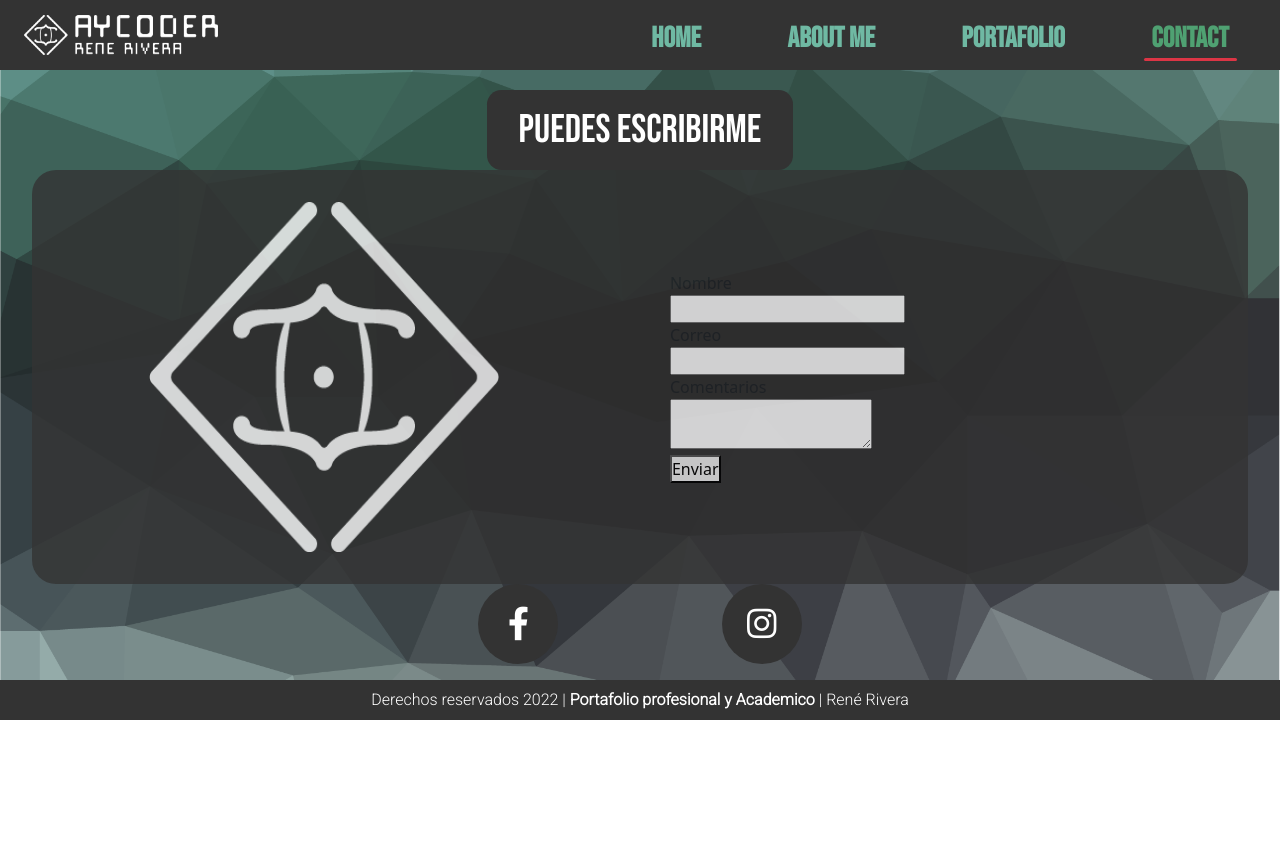
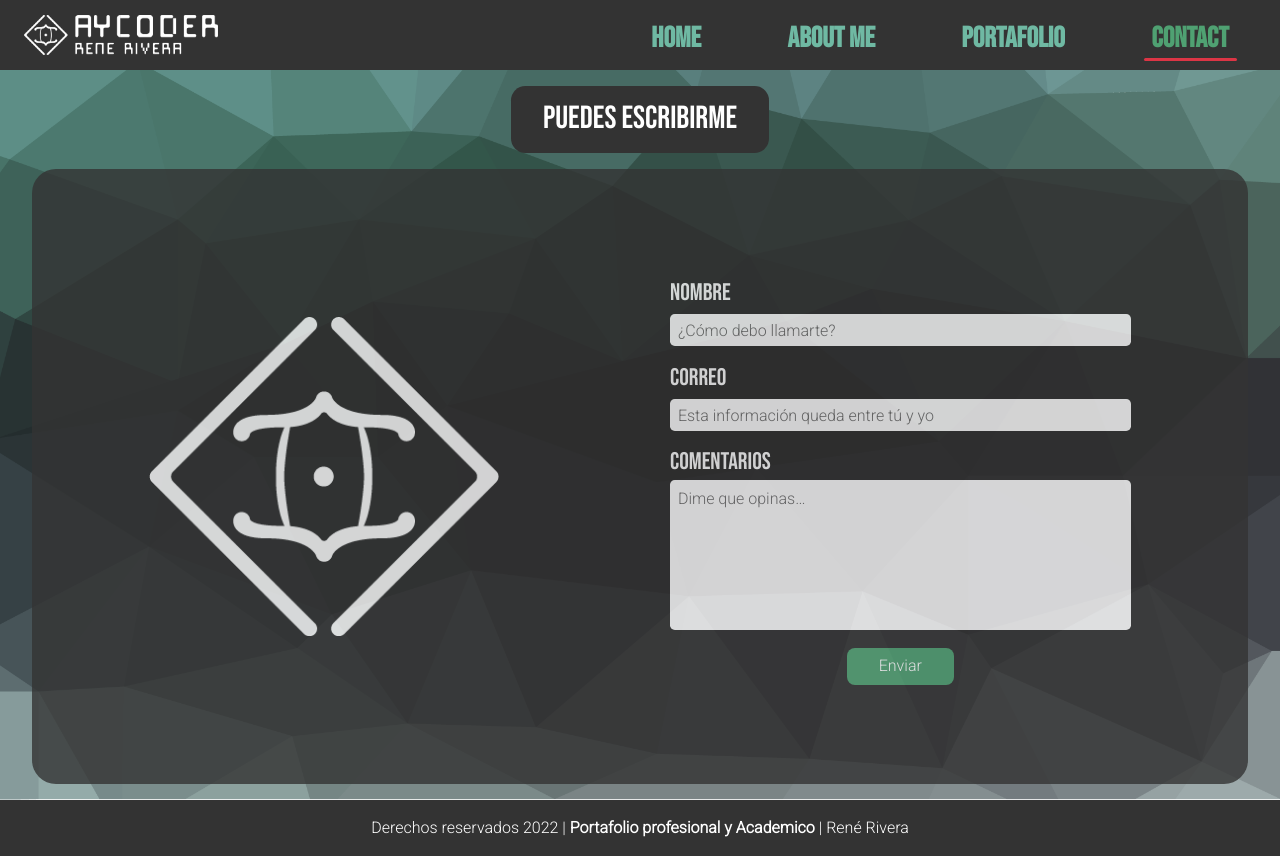
Before and after one commit to AlexR-glitch/portafoliov4, a React (Create React App) app: page /contacto in a window 1280 px wide. Before the commit the page ends 800 px from the top, so only its background shows below. Built offline with nearby package versions, Linux system fonts and the light colour scheme.

Commit message:
correcciones ortograficas

```diff
--- a/src/components/footer/Footer.js
+++ b/src/components/footer/Footer.js
@@ -6,9 +6,9 @@ export default function Footer(){
         <>
         <div className="footer">
             <div className="ContEnlaces">
-                <div className="derechos">
+                <p className="derechos">
                     Derechos reservados {Year} | <strong> Portafolio profesional y Academico </strong> | René Rivera
-                </div>
+                </p>
             </div>
         </div>
         </>
--- a/src/components/footer/footer.scss
+++ b/src/components/footer/footer.scss
@@ -12,13 +12,31 @@
     .ContEnlaces{
         width: 80%;
         display: flex;
-        flex-direction: column-reverse;
+        align-items: center;
         justify-content: center;
-        align-items: center;
+        padding: .5rem;
         .derechos{
+            height: fit-content;
             font-size: 1rem;
             color: $blancoPrim;
             font-family: $tipoSecundario;
+            margin: 0;
         }
     }
 }
+
+@media screen and (max-width: 768px){
+
+}
+
+@media screen and (max-width: 375px){
+    .footer{
+        background: $blancoPrim;
+        .ContEnlaces{
+            padding: .2rem;
+            .derechos{
+                color: $colorPrimario;
+            }
+        }
+    }
+}
--- a/src/pages/about/About.js
+++ b/src/pages/about/About.js
@@ -8,7 +8,7 @@ export default function About(){
                 <div className="CCTexto">
                     <h1 className="CTitular">Sobre mí</h1>
                     <p className="CCCuerpo">
-                        Mi nombre es <strong>René Rivera</strong> soy estudiante de ultimo cicle de la carrera de <strong>Diseño grafico web multimedia</strong>, durante mis estudios universitarios me he interesado por ciertas areas profecionales como la edicion de <strong>fotografias</strong>, <strong>videos</strong> con fines ludicos o profesionales, asi como en la <strong>programacion de sitios web</strong>, haciendo uso de lenguajes de programación y tecnologías como reactjs.<br/><br/>
+                        Mi nombre es <strong>René Rivera</strong> soy estudiante de ultimo ciclo de la carrera de <strong>Diseño grafico web multimedia</strong>, durante mis estudios universitarios me he interesado por ciertas areas profecionales como la edicion de <strong>fotografias</strong>, <strong>videos</strong> con fines ludicos o profesionales, asi como en la <strong>programacion de sitios web</strong>, haciendo uso de lenguajes de programación y tecnologías como React Js.<br/><br/>
 
                         Mis areas de <strong>conocimiento</strong> y <strong>experiencia</strong> son:<br/><br/>
                     </p>
--- a/src/pages/components/button.scss
+++ b/src/pages/components/button.scss
@@ -12,6 +12,7 @@
     align-items: center;
     text-decoration: none;
     opacity: .5;
+    z-index: 1000;
     transition: opacity .2s ease-out;
         .fa-solid{
             font-size: 2rem;
--- a/src/pages/contact/Contacto.js
+++ b/src/pages/contact/Contacto.js
@@ -19,20 +19,20 @@ export default function contacto() {
 
                             <div>
                                 <label>Nombre <br/>
-                                    <input type='text' name='name' required/>
+                                    <input type='text' name='name' required className='areaInput input' placeholder='¿Cómo debo llamarte?'/>
                                 </label>
                             </div>
 
                             <div>
                                 <label>Correo <br/>
-                                    <input type='email' name='email' required/>
+                                    <input type='email' name='email' required className='areaInput input' placeholder='Esta información queda entre tú y yo'/>
                                 </label>
                             </div>
 
 
                             <div>
                                 <label>Comentarios <br/>
-                                    <textarea name='message' required ></textarea>
+                                    <textarea name='message' required className='areaInput text' placeholder='Dime que opinas… '></textarea>
                                 </label>
                             </div>
 
@@ -40,14 +40,6 @@ export default function contacto() {
                         </form>
                     </div>
                 </div>
-                <div className="RRSS">
-                    <a href="https://www.facebook.com/rene.alexander.rivera.hernandz" className="RRSSlinks">
-                        <i class="fa-brands fa-facebook-f" />
-                    </a>
-                    <a href="https://www.instagram.com/alexxander_rivera/" className="RRSSlinks">
-                        <i class="fa-brands fa-instagram" />
-                    </a>
-                </div>
             </div>
         </>
     )
--- a/src/pages/contact/contacto.scss
+++ b/src/pages/contact/contacto.scss
@@ -1,19 +1,19 @@
 @import 'variables';
 .contacto{
     width: 100%;
-    height: 100%;
+    height: 100vh;
     background: url(../landing/BgPrincipal.png);
     background-size: cover;
     background-position: center;
     padding: 1rem 2rem;
-    padding-top: 90px;
+    padding-top: 70px;
     display: flex;
     flex-direction: column;
     justify-content: space-around;
     align-items: center;
     .contenedorContacto{
         width: 100%;
-        height: fit-content;
+        height: 100%;
         border-radius: 1.5rem;
         background: $colorPrimario;
         filter: opacity(.8);
@@ -24,11 +24,54 @@
         align-items: center;
         img{
             width: 350px;
-            height: 350px;
+            height: auto;
         }
         .contenedorFormulario{
             width: 40%;
             height: auto;
+            form{
+                width: 100%;
+                display: flex;
+                flex-direction: column;
+                align-items: center;
+                div{
+                    width: 100%;
+                    margin: .4rem 0;
+                    label{
+                        font-family: $tipoPrincipal;
+                        color: $blancoPrim;
+                        font-size: 1.5rem;
+                        width: 100%;
+                        .areaInput{
+                            width: 100%;
+                            margin: 0;
+                            font-family: $tipoSecundario;
+                            border-radius: .3rem;
+                            border-style: none;
+                            font-size: 1rem;
+                        }
+                        .text{
+                            height: 150px;
+                            resize: none;
+                            padding: .4rem .5rem;
+                        }
+                        .input{
+                            height: 2rem;
+                            padding: .4rem .5rem;
+                        }
+                    }
+                }
+                button{
+                    width: fit-content;
+                    padding: .4rem 2rem;
+                    border-style: none;
+                    border-radius: .5rem;
+                    background: $colorManifiesto;
+                    color: $blancoPrim;
+                    font-family: $tipoSecundario;
+                    font-size: 1rem;
+                }
+            }
         }
     }
     .contactoCabeza{
@@ -40,36 +83,14 @@
         justify-content: center;
         align-items: center;
         border-radius: .9rem;
-        padding: 1rem 2rem;
+        padding: .9rem 2rem;
+        margin: 1rem;
         .contactoTitular{
             height: fit-content;
             padding: 0;
             margin: 0;
             font-family: $tipoPrincipal;
-            font-size: 2.5rem;
-        }
-    }
-    .RRSS{
-        width: 40%;
-        height: fit-content;
-        display: flex;
-        flex-direction: row;
-        justify-content: space-around;
-        align-items: center;
-        .RRSSlinks{
-            width: 5rem;
-            height: 5rem;
-            display: flex;
-            border-radius: 4rem;
-            background: $colorPrimario;
-            justify-content: center;
-            align-items: center;
-            text-decoration: none;
-            padding: 1rem;
-            i{
-                font-size: 2.1rem;
-                color: $blancoPrim;
-            }
+            font-size: 2rem;
         }
     }
 }
@@ -95,16 +116,6 @@
                 font-size: 1.5rem;
             }
         }
-        .RRSS{
-            width: 60%;
-            .RRSSlinks{
-                width: 4rem;
-                height: 4rem;
-                i{
-                    font-size: 1.8rem;
-                }
-            }
-        }
     }
 }
 
@@ -124,11 +135,5 @@
                 font-size: 1.4rem;
             }
         }
-        .RRSS{
-            width: 90%;
-            .RRSSlinks{
-                padding: 1.5rem;
-            }
-        }
     }
 }
--- a/src/pages/portafolio/Portafolio.js
+++ b/src/pages/portafolio/Portafolio.js
@@ -6,7 +6,7 @@ export default function Portafolio() {
             <div className="portafolio">
                 <div className='titulo'>
                     <h1 className='cabezera'>Portafolio</h1>
-                    <p className='contexto'>En esta seccion podras encontrar las areas en la que podras encontra algunos de mis trabajos academicos.</p>
+                    <p className='contexto'>En esta sección podrás encontrar algunos de los trabajos que he realizado a lo largo de mi carrera universitaria, al igual que algunos trabajos o proyectos personales.</p>
                 </div>
                 <div className="portafolioContainer">
                     <div className='items'>
--- a/src/pages/portafolio/portafolio.scss
+++ b/src/pages/portafolio/portafolio.scss
@@ -213,11 +213,13 @@
             .cabezera{
                 padding: 1rem 2rem;
                 margin-bottom: 1.5rem;
+                font-size: 1.7rem;
             }
             .contexto{
                 padding: 1rem 2rem;
                 width: 95%;
-                font-size: 1.5rem;
+                font-size: 1rem;
+                letter-spacing: 1px;
             }
     }
 
```
Also changed, not shown: src/components/navbar/menu.scss (+6 -7 lines), src/pages/about/about.scss (+8 -8 lines), src/pages/landing/home.scss (+7 -4 lines).
